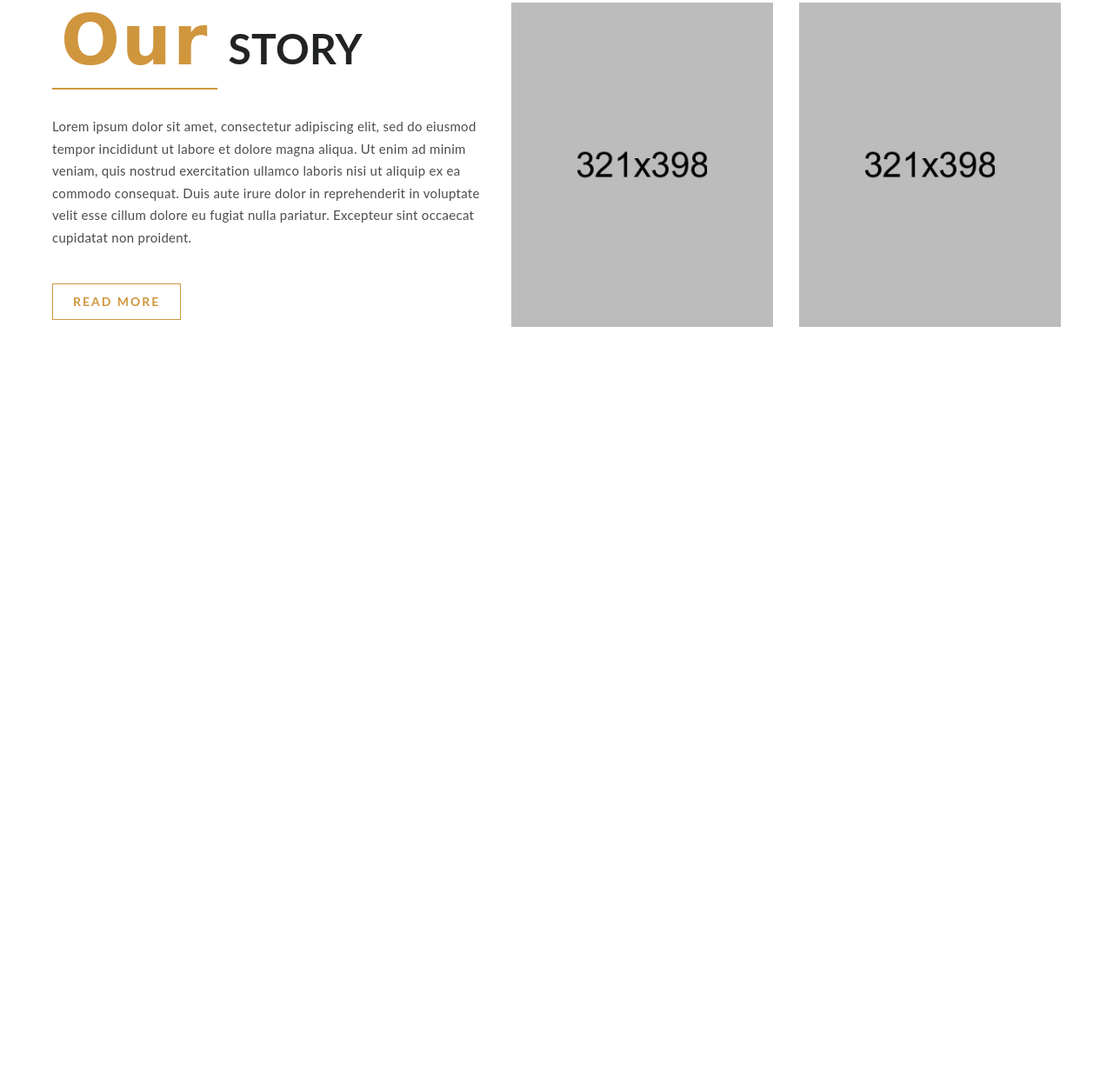
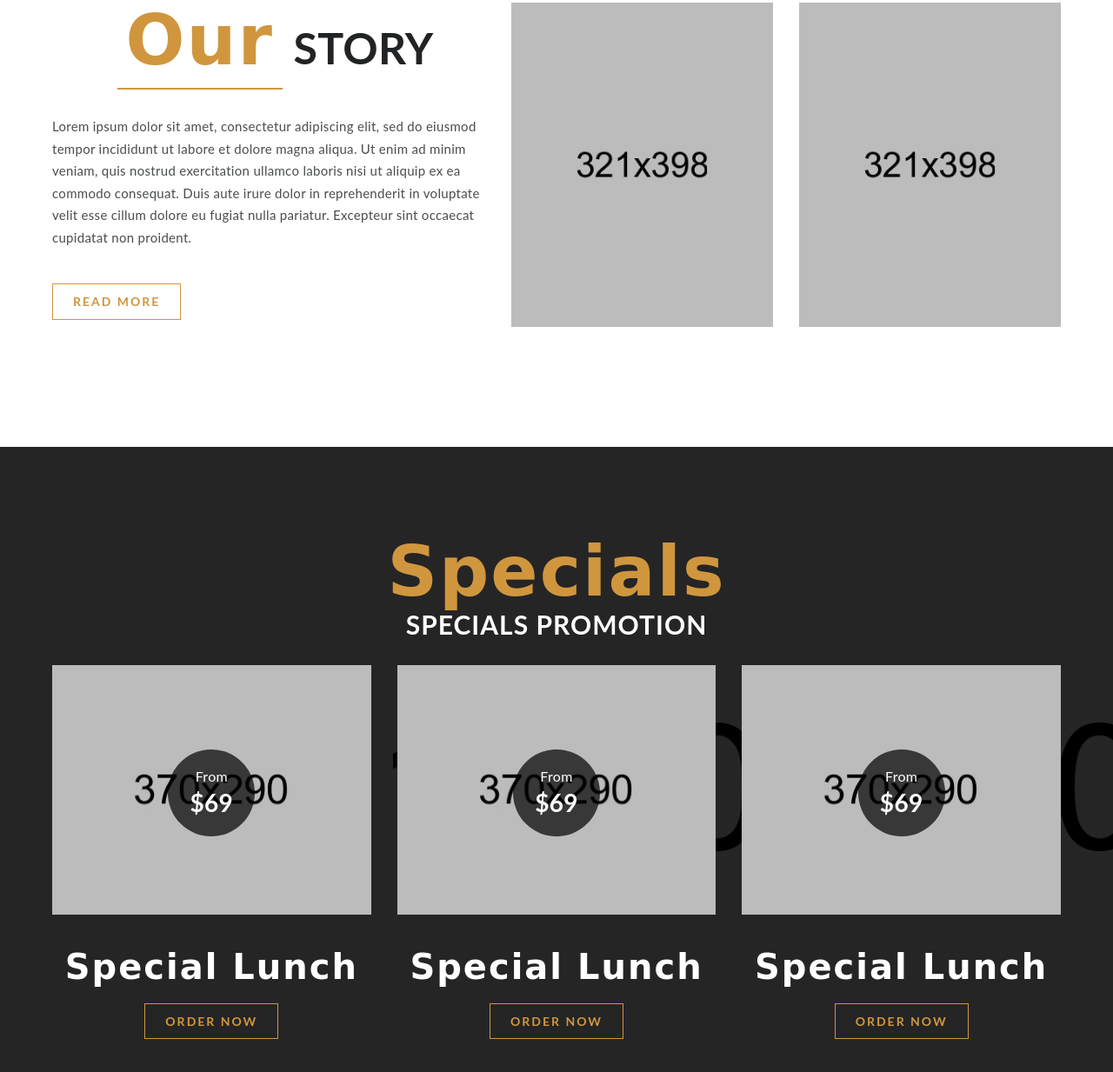
Before and after one commit to japor/owl_fe_training, a website built with webpack: page index.html in a window 1280 px wide. Shown: the part 897-2130 px from the top of the page at 87% size. Before the commit the page ends 1411 px from the top, so only its background shows below. Built offline with nearby package versions, Linux system fonts and the light colour scheme; files whose address does not match are found by name; a web font is replaced by a local one.

Commit message:
Create promotion section

```diff
--- a/index.html
+++ b/index.html
@@ -105,9 +105,9 @@
     <section class="about-area">
         <div class="container">
             <div class="about-area__content">
-                <h2><span>Our</span> Story</h2>
+                <h2 class="area-title"><span>Our</span> Story</h2>
                 <p>Lorem ipsum dolor sit amet, consectetur adipiscing elit, sed do eiusmod tempor incididunt ut labore et dolore magna aliqua. Ut enim ad minim veniam, quis nostrud exercitation ullamco laboris nisi ut aliquip ex ea commodo consequat. Duis aute irure dolor in reprehenderit in voluptate velit esse cillum dolore eu fugiat nulla pariatur. Excepteur sint occaecat cupidatat non proident.</p>
-                <a href="#">Read more</a>
+                <a class="cta-button" href="#">Read more</a>
             </div>
             <div class="about-area__featured-media images">
                 <div class="image">
@@ -119,6 +119,56 @@
             </div>
         </div>
     </section>
+
+    <section class="promotion-area">
+        <div class="promotion-area__background" style="background: rgba(0, 0, 0, 0) url(./dist/images/promotions_area_bg_1.jpg) no-repeat fixed 0 0 / cover;">
+
+        </div>
+        <div class="container">
+            <div class="promotion-area__header">
+                <h2 class="area-title"><span>Specials</span></h2>
+                <h3 class="area-title">Specials Promotion</h3>
+            </div>
+            <div class="promotion-area__content">
+                <div class="promo-item">
+                    <div class="promo-item__img">
+                        <img src="./dist/images/promo_1.jpg" alt="package">
+                        <div class="rate">
+                            <label>From <span>$69</span></label>
+                        </div>
+                    </div>
+                    <div class="promo-item__details">
+                        <h4>Special Lunch</h4>
+                        <a class="cta-button" href="#"> Order Now </a>
+                    </div>
+                </div>
+                <div class="promo-item">
+                    <div class="promo-item__img">
+                        <img src="./dist/images/promo_1.jpg" alt="package">
+                        <div class="rate">
+                            <label>From <span>$69</span></label>
+                        </div>
+                    </div>
+                    <div class="promo-item__details">
+                        <h4>Special Lunch</h4>
+                        <a class="cta-button" href="#"> Order Now </a>
+                    </div>
+                </div>
+                <div class="promo-item">
+                    <div class="promo-item__img">
+                        <img src="./dist/images/promo_1.jpg" alt="package">
+                        <div class="rate">
+                            <label>From <span>$69</span></label>
+                        </div>
+                    </div>
+                    <div class="promo-item__details">
+                        <h4>Special Lunch</h4>
+                        <a class="cta-button" href="#"> Order Now </a>
+                    </div>
+                </div>
+            </div>
+        </div>
+    </section>
     <script src="./dist/app.js"></script>
 </body>
 </html>
--- a/src/styles/app.scss
+++ b/src/styles/app.scss
@@ -8,3 +8,4 @@
 // Components
 @import './components/global/header';
 @import './components/modules/about-area';
+@import './components/modules/promotion-area';
--- a/src/styles/base/_base.scss
+++ b/src/styles/base/_base.scss
@@ -40,3 +40,61 @@ body {
         }
     }
 }
+
+h2.area-title {
+    font-size: 40px;
+    text-align: center;
+    position: relative;
+
+    @include desktop {
+        font-size: 50px;
+    }
+
+    span {
+        font-size: 60px;
+        color: #d0963e;
+        display: inline-block;
+        font-family: "Herr Von Muellerhoff", cursive;
+        margin: 0;
+        padding: 0 10px;
+        text-transform: capitalize;
+        letter-spacing: 2px;
+        font-weight: 700;;
+
+        @include desktop {
+            font-size: 80px;
+        }
+    }
+}
+
+h3.area-title {
+    font-size: 25px;
+    letter-spacing: 1px;
+    color: #fff;
+    padding-bottom: 30px;
+    position: relative;
+    text-transform: uppercase;
+    font-weight: 700;
+    text-align: center;
+
+    @include desktop {
+        font-size: 30px;
+    }
+}
+
+a.cta-button {
+    border: 1px solid #d0963e;
+    color: #d0963e;
+    display: inline-block;
+    font-size: 14px;
+    font-weight: 700;
+    letter-spacing: 2px;
+    padding: 7px 23px;
+    text-transform: uppercase;
+    transition: all ease-in-out 0.3s;
+
+    &:hover {
+        background-color: #d0963e;
+        color: #ffffff;
+    }
+}
--- a/src/styles/components/modules/_about-area.scss
+++ b/src/styles/components/modules/_about-area.scss
@@ -20,33 +20,13 @@
         h2 {
             color: #212324;
             font-family: "Lato", sans-serif;
-            font-size: 40px;
             text-transform: uppercase;
             margin-bottom: 30px;
             font-weight: 700;
-            text-align: center;
-
-            @include desktop {
-                text-align: left;
-                font-size: 48px;
-            }
 
             span {
-                color: #d0963e;
-                display: inline-block;
-                font-family: "Herr Von Muellerhoff", cursive;
-                font-size: 55px;
-                margin: 0;
-                padding: 0 10px;
                 padding-bottom: 10px;
-                text-transform: capitalize;
-                letter-spacing: 2px;
                 border-bottom: solid 2px #d0963e;
-
-                @include desktop {
-                    text-align: left;
-                    font-size: 80px;
-                }
             }
         }
 
@@ -55,21 +35,7 @@
         }
 
         a {
-            border: 1px solid #d0963e;
-            color: #d0963e;
-            display: inline-block;
-            font-size: 14px;
-            font-weight: 700;
-            letter-spacing: 2px;
             margin-top: 30px;
-            padding: 7px 23px;
-            text-transform: uppercase;
-            transition: all ease-in-out 0.3s;
-
-            &:hover {
-                background-color: #d0963e;
-                color: #ffffff;
-            }
         }
     }
 
@@ -89,13 +55,16 @@
         .image {
             width: 100%;
 
+            &:not(:last-child) {
+                margin-bottom: 30px;
+            }
+
             @include tablet {
                 width: calc(50% - 15px);
             }
 
             img {
                 width: 100%;
-                margin-bottom: 30px;
             }
         }
     }
--- /dev/null
+++ b/src/styles/components/modules/_promotion-area.scss
@@ -0,0 +1,111 @@
+.promotion-area {
+    // background-color: grey;
+    position: relative;
+
+
+
+   &__background {
+        height: 100%;
+        width: 100%;
+        position: absolute;
+        left: 0;
+        top: 0;
+        right: 0;
+        z-index: 0;
+
+        &:after {
+            background: #000 none repeat scroll 0 0;
+            content: "";
+            height: 100%;
+            left: 0;
+            opacity: 0.8;
+            position: absolute;
+            top: 0;
+            width: 100%;
+        }
+   }
+
+    &__content {
+        position: relative;
+        display: flex;
+        flex-direction: column;
+
+        @include desktop {
+            flex-direction: row;
+        }
+
+        .promo-item {
+            width: 100%;
+            color: #fff;
+
+            &:not(:last-child) {
+                padding-bottom: 30px;
+
+                @include desktop {
+                    margin-right: 30px;
+                    padding-bottom: 0px;
+                }
+            }
+
+            &__img {
+                position: relative;
+
+                img {
+                    width: 100%;
+                }
+
+                .rate {
+                    position: absolute;
+                    top: 0;
+                    left: 0;
+                    right: 0;
+                    bottom: 0;
+                    display: flex;
+                    justify-content: center;
+                    align-items: center;
+
+                    label {
+                        background: rgba(0, 0, 0, 0.7) none repeat scroll 0 0;
+                        border-radius: 50%;
+                        font-size: 16px;
+                        height: 100px;
+                        left: 50%;
+                        margin-left: -50px;
+                        margin-top: -50px;
+                        padding-top: 18px;
+                        position: absolute;
+                        text-align: center;
+                        top: 50%;
+                        width: 100px;
+                        z-index: 1;
+
+                        span {
+                            display: block;
+                            font-size: 28px;
+                            font-weight: 700;
+                            padding-top: 5px;
+                        }
+                    }
+                }
+            }
+
+            &__details {
+                text-align: center;
+                padding-top: 30px;
+
+                h4 {
+                    font-family: "Herr Von Muellerhoff", cursive;
+                    font-size: 40px;
+                    letter-spacing: 2px;
+                    margin-bottom: 20px;
+                    font-weight: 700;
+                    text-align: center;
+                }
+
+                a {
+                    margin-top: 0px;
+                }
+            }
+        }
+    }
+}
```
Also changed, not shown: src/images/promotion/promo_1.jpg (added), src/images/promotion/promotions_area_bg_1.jpg (added).
